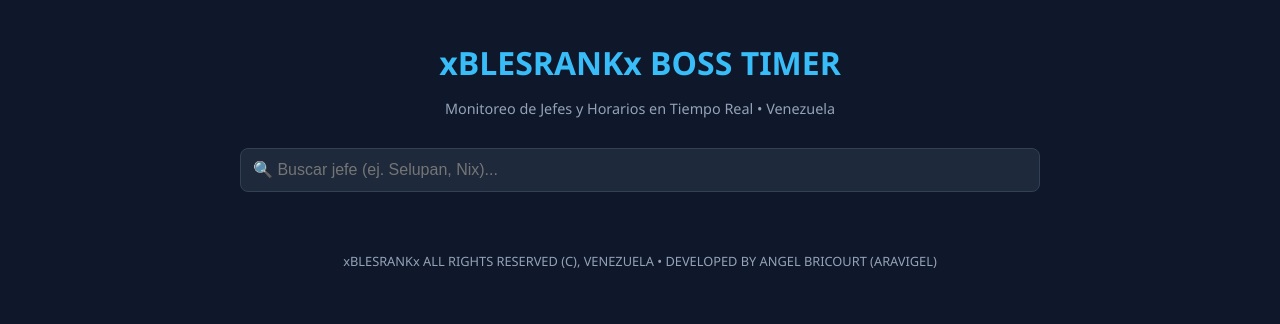
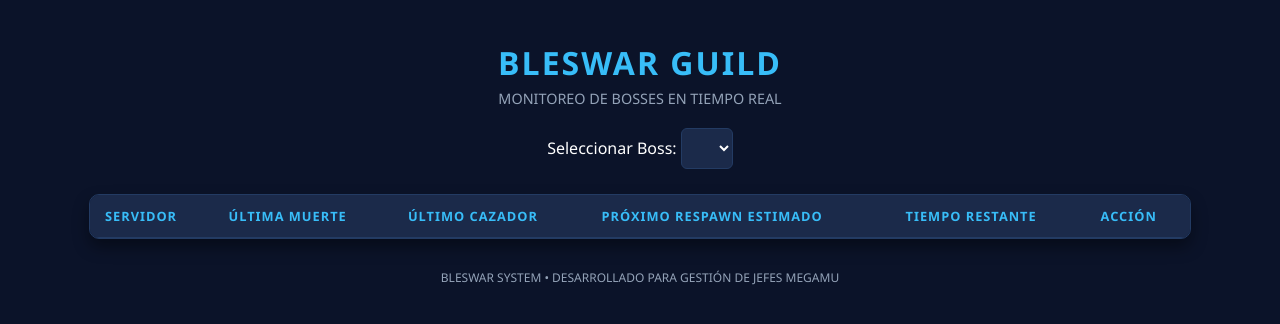
Before and after one commit to GUILD-BLESSED/BOT_BLESWAR2, a plain HTML site: page index.html in a window 1280 px wide. Drawn offline with Linux system fonts and the light colour scheme; a script that the page names is missing.

Commit message:
Update title and styles for Boss Timer page

```diff
--- a/index.html
+++ b/index.html
@@ -3,16 +3,18 @@
 <head>
     <meta charset="UTF-8">
     <meta name="viewport" content="width=device-width, initial-scale=1.0">
-    <title>xBLESRANKx - MegaMu Boss Timer</title>
+    <title>BLESWAR GUILD - Boss Timer</title>
     <style>
         :root {
-            --bg-color: #0f172a;
-            --card-bg: #1e293b;
+            --bg-color: #0b1329;
+            --table-bg: #111e38;
+            --header-bg: #1b2a4a;
+            --border-color: #233b63;
             --accent: #38bdf8;
-            --text-main: #f8fafc;
+            --text-main: #ffffff;
             --text-muted: #94a3b8;
+            --success: #22c55e;
             --danger: #ef4444;
-            --success: #22c55e;
         }
         body {
             font-family: 'Segoe UI', Tahoma, Geneva, Verdana, sans-serif;
@@ -20,92 +22,122 @@
             color: var(--text-main);
             margin: 0;
             padding: 20px;
+            text-align: center;
         }
-        header {
-            text-align: center;
-            margin-bottom: 30px;
-        }
-        header h1 {
+        h1 {
             color: var(--accent);
             margin-bottom: 5px;
+            letter-spacing: 2px;
         }
-        header p {
+        .subtitle {
             color: var(--text-muted);
             font-size: 0.9rem;
+            margin-bottom: 20px;
+            text-transform: uppercase;
         }
-        .container {
-            max-width: 800px;
+        .controls {
+            margin-bottom: 25px;
+        }
+        select {
+            padding: 10px 15px;
+            background-color: var(--header-bg);
+            color: var(--text-main);
+            border: 1px solid var(--border-color);
+            border-radius: 6px;
+            font-size: 1rem;
+            outline: none;
+            cursor: pointer;
+        }
+        .table-container {
+            max-width: 1100px;
             margin: 0 auto;
+            background-color: var(--table-bg);
+            border-radius: 10px;
+            overflow-x: auto;
+            box-shadow: 0 8px 16px rgba(0,0,0,0.4);
+            border: 1px solid var(--border-color);
         }
-        .search-box {
+        table {
             width: 100%;
-            padding: 12px;
-            border-radius: 8px;
-            border: 1px solid #334155;
-            background-color: var(--card-bg);
-            color: var(--text-main);
-            font-size: 1rem;
-            margin-bottom: 20px;
-            box-sizing: border-box;
+            border-collapse: collapse;
+            text-align: left;
+            font-size: 0.9rem;
         }
-        .boss-grid {
-            display: grid;
-            grid-template-columns: repeat(auto-fit, minmax(250px, 1fr));
-            gap: 15px;
+        th, td {
+            padding: 12px 15px;
+            border-bottom: 1px solid var(--border-color);
         }
-        .boss-card {
-            background-color: var(--card-bg);
-            border-radius: 10px;
-            padding: 15px;
-            border-left: 5px solid var(--accent);
-            box-shadow: 0 4px 6px rgba(0,0,0,0.3);
+        th {
+            background-color: var(--header-bg);
+            color: var(--accent);
+            text-transform: uppercase;
+            font-size: 0.8rem;
+            letter-spacing: 1px;
         }
-        .boss-name {
-            font-size: 1.2rem;
+        tr:hover {
+            background-color: rgba(56, 189, 248, 0.05);
+        }
+        .btn-action {
+            background-color: var(--accent);
+            color: #000;
+            border: none;
+            padding: 6px 12px;
+            border-radius: 4px;
             font-weight: bold;
-            margin-bottom: 5px;
+            cursor: pointer;
+            transition: 0.2s;
         }
-        .boss-map {
-            color: var(--text-muted);
-            font-size: 0.85rem;
-            margin-bottom: 10px;
-        }
-        .boss-status {
-            font-weight: bold;
-            font-size: 0.95rem;
+        .btn-action:hover {
+            opacity: 0.8;
         }
         .status-vivo {
             color: var(--success);
+            font-weight: bold;
         }
         .status-tiempo {
             color: var(--accent);
+            font-weight: bold;
         }
         footer {
-            text-align: center;
-            margin-top: 40px;
+            margin-top: 30px;
             color: var(--text-muted);
-            font-size: 0.8rem;
+            font-size: 0.75rem;
         }
     </style>
 </head>
 <body>
 
-    <div class="container">
-        <header>
-            <h1>xBLESRANKx BOSS TIMER</h1>
-            <p>Monitoreo de Jefes y Horarios en Tiempo Real • Venezuela</p>
-        </header>
+    <h1>BLESWAR GUILD</h1>
+    <div id="subInfo" class="subtitle">MONITOREO DE BOSSES EN TIEMPO REAL</div>
 
-        <input type="text" id="searchInput" class="search-box" placeholder="🔍 Buscar jefe (ej. Selupan, Nix)..." onkeyup="filtrarBosses()">
+    <div class="controls">
+        <label for="bossSelect">Seleccionar Boss: </label>
+        <select id="bossSelect" onchange="cambiarBoss()">
+            <!-- Se llena por JavaScript -->
+        </select>
+    </div>
 
-        <div id="bossContainer" class="boss-grid">
-            <!-- Las tarjetas se cargarán dinámicamente -->
-        </div>
+    <div class="table-container">
+        <table>
+            <thead>
+                <tr>
+                    <th>Servidor</th>
+                    <th>Última Muerte</th>
+                    <th>Último Cazador</th>
+                    <th>Próximo Respawn Estimado</th>
+                    <th>Tiempo Restante</th>
+                    <th>Acción</th>
+                </tr>
+            </thead>
+            <tbody id="tablaBody">
+                <!-- Filas generadas dinámicamente -->
+            </tbody>
+        </table>
+    </div>
 
-        <footer>
-            xBLESRANKx ALL RIGHTS RESERVED (C), VENEZUELA • DEVELOPED BY ANGEL BRICOURT (ARAVIGEL)
-        </footer>
-    </div>
+    <footer>
+        BLESWAR SYSTEM • DESARROLLADO PARA GESTIÓN DE JEFES MEGAMU
+    </footer>
 
     <script src="bosses.js"></script>
     <script src="script.js"></script>
```
